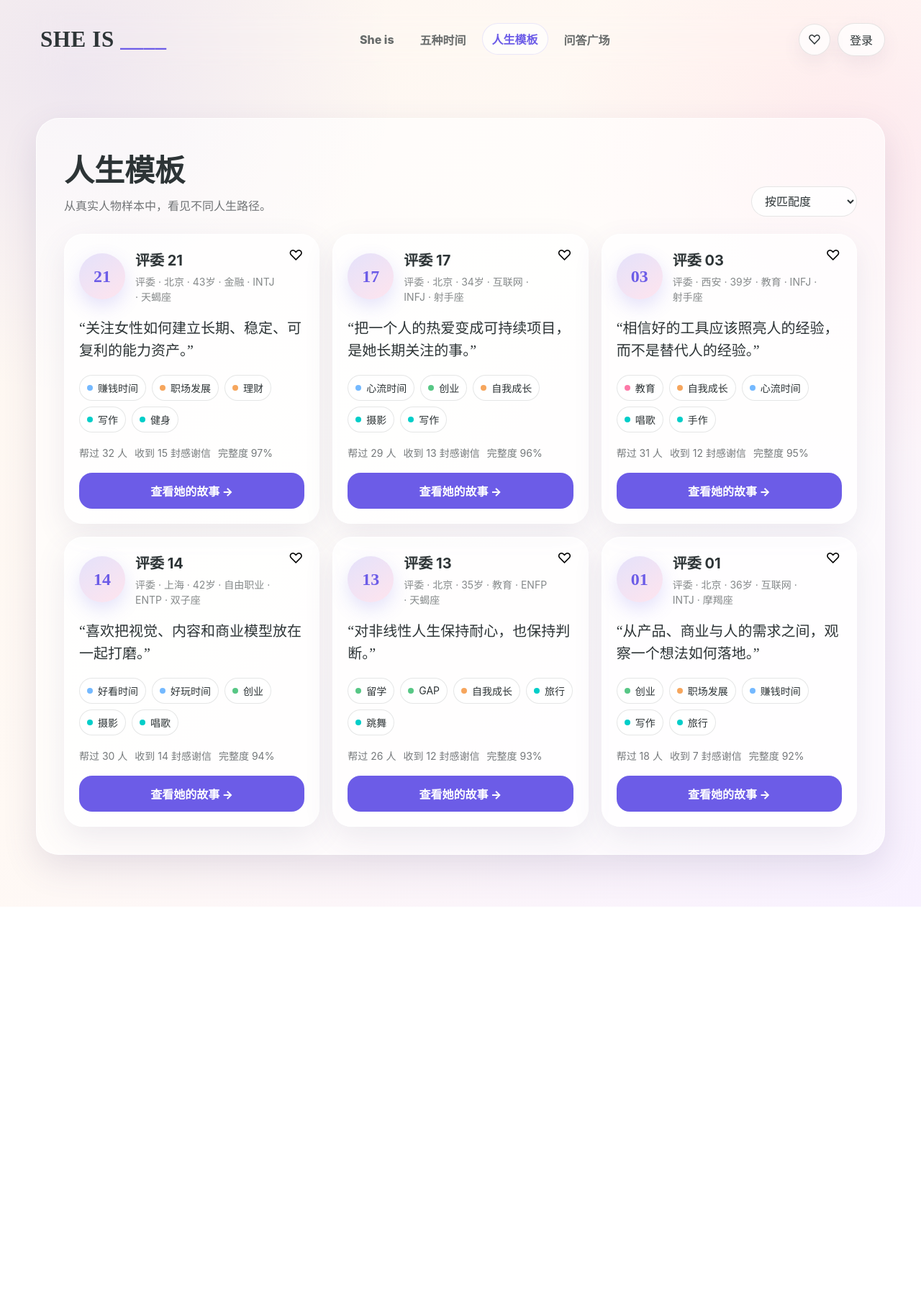
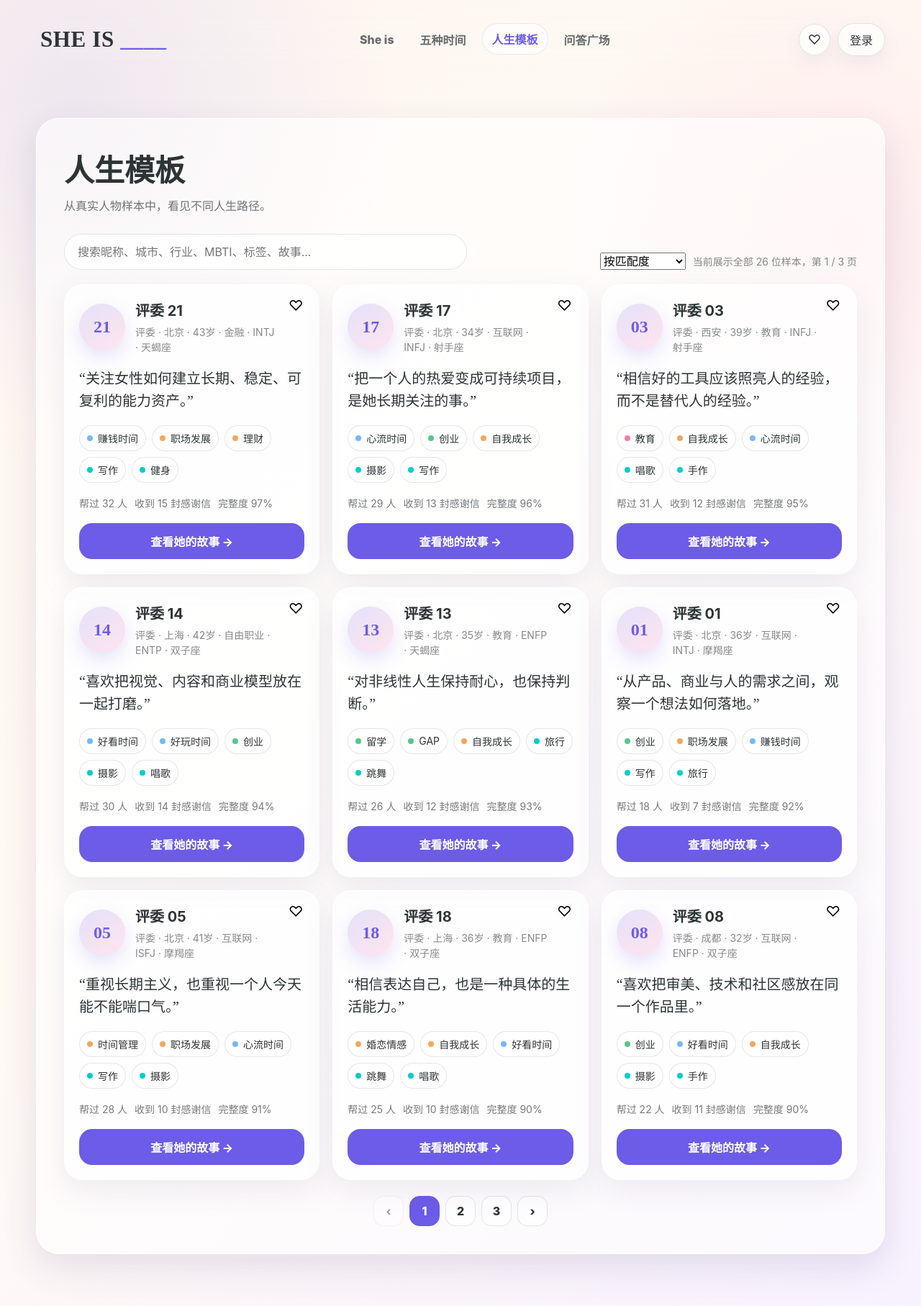
Before and after one commit to Hamiutto/she-can-do-anything, a Vue app: page /life-templates in a window 1280 px wide. Shown: the whole page at 72% size. Before the commit the page ends 1260 px from the top, so only its background shows below. Built offline with nearby package versions, Linux system fonts and the light colour scheme.

Commit message:
优化五种时间与人生模板展示交互

```diff
--- a/src/pages/FiveTimesPage.vue
+++ b/src/pages/FiveTimesPage.vue
@@ -1,36 +1,82 @@
 <script setup>
+import { computed, nextTick, ref, watch } from 'vue'
+import PersonDetail from '../components/PersonDetail.vue'
+import PersonGrid from '../components/PersonGrid.vue'
+import { people } from '../data/people'
+import { matchesTag, sortPeople } from '../utils/peopleFilters'
+
+const emit = defineEmits(['toast', 'ask-person'])
+const timeResultsRef = ref(null)
+const selectedTime = ref(null)
+const selectedPerson = ref(null)
+
 const times = [
   {
     title: '生存时间',
     short: '生存',
     en: 'Survival Time',
-    body: '为了生存而必须付出的时间，常由外部力量驱动，伴随被动感、约束感和不得不做的情绪体验。'
+    tag: '生存时间',
+    body: '为了生存而必须付出的时间，常由外部力量驱动，伴随被动感、约束感和不得不做的情绪体验。',
   },
   {
     title: '赚钱时间',
     short: '赚钱',
     en: 'Value Time',
-    body: '为创造价值而投入的时间，核心是提升竞争力、形成明确产出，并逐渐建立可回报的能力资产。'
+    tag: '赚钱时间',
+    body: '为了创造价值而投入的时间，核心是提升竞争力、形成明确产出，并逐渐建立可回报的能力资产。',
   },
   {
     title: '好看时间',
     short: '好看',
     en: 'Wellness Time',
-    body: '为维持和提升好看而投入的时间，包括外在修饰、身体状态、内在健康和生命力管理。'
+    tag: '好看时间',
+    body: '为了维持和提升好看而投入的时间，包括外在修饰、身体状态、内在健康和生命力管理。',
   },
   {
     title: '好玩时间',
     short: '好玩',
     en: 'Joy Time',
-    body: '为体验乐趣、探索新奇、获得放松而投入的时间，特点是自由、无功利目的，也能带来愉悦感。'
+    tag: '好玩时间',
+    body: '为了体验乐趣、探索新奇、获得放松而投入的时间，特点是自由、无功利目的，也能带来愉悦感。',
   },
   {
     title: '心流时间',
     short: '心流',
     en: 'Flow Time',
-    body: '为获得心流体验而投入的时间，通常高度专注、忘记时间流逝，投入感与成就感并存。'
-  }
+    tag: '心流时间',
+    body: '为了获得心流体验而投入的时间，通常高度专注、忘记时间流逝，投入感与成就感并存。',
+  },
 ]
+
+const selectedTimeInfo = computed(() => times.find((item) => item.tag === selectedTime.value) || null)
+
+const matchingPeople = computed(() => {
+  if (!selectedTime.value) return []
+  const filtered = people.filter((person) => matchesTag(person, selectedTime.value))
+  return sortPeople(filtered, 'match', selectedTime.value)
+})
+
+async function selectTime(time) {
+  selectedTime.value = time.tag
+  selectedPerson.value = null
+  await nextTick()
+  timeResultsRef.value?.scrollIntoView({ behavior: 'smooth', block: 'start' })
+}
+
+function clearTime() {
+  selectedTime.value = null
+  selectedPerson.value = null
+}
+
+async function openPerson(person) {
+  selectedPerson.value = person
+  await nextTick()
+  document.querySelector('.detail-view')?.scrollIntoView({ behavior: 'smooth', block: 'start' })
+}
+
+watch(selectedTime, () => {
+  selectedPerson.value = null
+})
 </script>
 
 <template>
@@ -38,15 +84,60 @@ const times = [
     <div class="page-card five-times-card">
       <span class="eyebrow">SHE IS ____</span>
       <h2>五种时间 收获复利人生</h2>
-      <p class="lead">把时间看成可以被感知、分配和复利的生命资产。这里先保留五种时间的定义雏形，后续会继续补充测试与人物样本推荐。</p>
+      <p class="lead">
+        把时间看成可以被感知、分配和复利的生命资产。先了解五种时间的定义，再往下看对应的人生样本。
+      </p>
+
       <div class="time-grid time-definition-grid">
-        <article v-for="time in times" :key="time.title" class="time-card time-definition-card">
+        <button
+          v-for="time in times"
+          :key="time.tag"
+          class="time-card time-definition-card time-definition-button"
+          :class="{ 'is-active': selectedTime === time.tag }"
+          type="button"
+          @click="selectTime(time)"
+        >
           <div class="time-icon">{{ time.short }}</div>
           <strong>{{ time.title }}</strong>
           <span>{{ time.en }}</span>
           <p>{{ time.body }}</p>
-        </article>
+        </button>
       </div>
     </div>
+
+    <section ref="timeResultsRef" class="page-card time-results">
+      <div class="section-title">
+        <div>
+          <h2>{{ selectedTimeInfo ? `${selectedTimeInfo.title} 的人生模板` : '选择一个时间' }}</h2>
+          <p>
+            {{
+              selectedTimeInfo
+                ? `当前展示 ${matchingPeople.length} 位带有「${selectedTimeInfo.tag}」标签的样本卡。`
+                : '点击上方时间卡片，页面会在这里展开对应样本。'
+            }}
+          </p>
+        </div>
+        <div class="filters">
+          <button v-if="selectedTime" class="soft-button" type="button" @click="clearTime">清除时间</button>
+        </div>
+      </div>
+
+      <PersonGrid
+        v-if="selectedTime"
+        :people="matchingPeople"
+        @open="openPerson"
+        @toast="emit('toast', $event)"
+      />
+
+      <div v-else class="empty-state is-visible">
+        点击上方任一时间卡片查看对应的人生模板。
+      </div>
+    </section>
+
+    <PersonDetail
+      :person="selectedPerson"
+      @back="selectedPerson = null"
+      @ask="emit('ask-person', $event)"
+    />
   </section>
 </template>
--- a/src/pages/LifeTemplatesPage.vue
+++ b/src/pages/LifeTemplatesPage.vue
@@ -4,39 +4,63 @@ import { useRoute } from 'vue-router'
 import PersonDetail from '../components/PersonDetail.vue'
 import PersonGrid from '../components/PersonGrid.vue'
 import { people } from '../data/people'
-import { matchesKeyword, matchesTag, sortPeople } from '../utils/peopleFilters'
+import { getSearchableText, sortPeople } from '../utils/peopleFilters'
 
 const emit = defineEmits(['toast', 'ask-person'])
 const route = useRoute()
 const selectedPerson = ref(null)
 const sortMode = ref('match')
+const currentPage = ref(1)
+const pageSize = 9
 
-const tag = computed(() => String(route.query.tag || '').trim())
-const tags = computed(() => String(route.query.tags || '').split(',').map((item) => item.trim()).filter(Boolean))
-const keyword = computed(() => String(route.query.keyword || '').trim())
-const queryLabel = computed(() => {
-  if (tags.value.length) return `当前搜索：${tags.value.join('、')}`
-  if (tag.value) return `当前搜索：${tag.value}`
-  if (keyword.value) return `当前搜索：${keyword.value}`
-  return ''
+const initialSearch = (() => {
+  const keyword = String(route.query.keyword || '').trim()
+  if (keyword) return keyword
+
+  const tag = String(route.query.tag || '').trim()
+  if (tag) return tag
+
+  const tags = String(route.query.tags || '')
+    .split(',')
+    .map((item) => item.trim())
+    .filter(Boolean)
+  return tags[0] || ''
+})()
+
+const searchTerm = ref(initialSearch)
+
+const filteredPeople = computed(() => {
+  const query = searchTerm.value.trim().toLowerCase()
+  let list = people
+
+  if (query) {
+    list = list.filter((person) => getSearchableText(person).includes(query))
+  }
+
+  return sortPeople(list, sortMode.value, query)
 })
 
-const filteredPeople = computed(() => {
-  let list = people
-  if (tags.value.length) list = list.filter((person) => tags.value.some((item) => matchesTag(person, item)))
-  if (tag.value) list = list.filter((person) => matchesTag(person, tag.value))
-  if (keyword.value) list = list.filter((person) => matchesKeyword(person, keyword.value))
-  if (tags.value.length && sortMode.value === 'match') {
-    return list
-      .map((person) => ({
-        ...person,
-        score: tags.value.filter((item) => matchesTag(person, item)).length
-      }))
-      .sort((a, b) => b.score - a.score || b.completeness - a.completeness)
-      .slice(0, 6)
+const totalPages = computed(() => Math.max(1, Math.ceil(filteredPeople.value.length / pageSize)))
+
+const safePage = computed(() => Math.min(currentPage.value, totalPages.value))
+
+const paginatedPeople = computed(() => {
+  const start = (safePage.value - 1) * pageSize
+  return filteredPeople.value.slice(start, start + pageSize)
+})
+
+const summaryText = computed(() => {
+  const count = filteredPeople.value.length
+  const query = searchTerm.value.trim()
+  if (query) {
+    return `找到 ${count} 位样本，第 ${safePage.value} / ${totalPages.value} 页`
   }
-  return sortPeople(list, sortMode.value, tag.value || keyword.value || tags.value[0] || '').slice(0, 6)
+  return `当前展示全部 ${count} 位样本，第 ${safePage.value} / ${totalPages.value} 页`
 })
+
+function clearSearch() {
+  searchTerm.value = ''
+}
 
 async function openPerson(person) {
   selectedPerson.value = person
@@ -44,35 +68,95 @@ async function openPerson(person) {
   document.querySelector('.detail-view')?.scrollIntoView({ behavior: 'smooth', block: 'start' })
 }
 
-watch(() => route.fullPath, () => {
+function goPage(page) {
+  currentPage.value = Math.max(1, Math.min(page, totalPages.value))
+}
+
+watch([searchTerm, sortMode], () => {
+  currentPage.value = 1
   selectedPerson.value = null
+})
+
+watch(currentPage, () => {
+  selectedPerson.value = null
+})
+
+watch(filteredPeople, () => {
+  if (currentPage.value > totalPages.value) {
+    currentPage.value = totalPages.value
+  }
 })
 </script>
 
 <template>
   <section class="page-section section is-active">
-    <div class="page-card">
-      <div class="section-title">
+    <div class="page-card template-page-card">
+      <div class="section-title template-title">
         <div>
           <h2>人生模板</h2>
           <p>从真实人物样本中，看见不同人生路径。</p>
         </div>
-        <div class="filters">
+      </div>
+
+      <div class="template-toolbar">
+        <form class="template-search" @submit.prevent="currentPage = 1">
+          <input
+            v-model="searchTerm"
+            type="search"
+            placeholder="搜索昵称、城市、行业、MBTI、标签、故事..."
+            aria-label="搜索人生模板"
+          >
+          <button
+            v-if="searchTerm"
+            class="template-search-clear"
+            type="button"
+            aria-label="清空搜索"
+            @click="clearSearch"
+          >
+            ×
+          </button>
+        </form>
+
+        <div class="template-toolbar-actions">
           <select v-model="sortMode" aria-label="排序方式">
             <option value="match">按匹配度</option>
             <option value="complete">按资料完整度</option>
             <option value="helped">按帮助人数</option>
           </select>
+          <div class="template-summary">{{ summaryText }}</div>
         </div>
       </div>
-      <div class="query-banner" :class="{ 'is-visible': queryLabel }">{{ queryLabel }}</div>
-      <PersonGrid :people="filteredPeople" @open="openPerson" @toast="emit('toast', $event)" />
-      <div class="empty-state" :class="{ 'is-visible': !filteredPeople.length }">暂时没有匹配样本，先看看其他真实的她。</div>
+
+      <PersonGrid :people="paginatedPeople" @open="openPerson" @toast="emit('toast', $event)" />
+
+      <div v-if="!filteredPeople.length" class="empty-state is-visible">
+        暂时没有匹配样本，换个关键词试试。
+      </div>
+
+      <div v-else-if="totalPages > 1" class="pagination">
+        <button class="pagination-step" type="button" :disabled="safePage === 1" @click="goPage(safePage - 1)">
+          ‹
+        </button>
+        <button
+          v-for="page in totalPages"
+          :key="page"
+          class="pagination-button"
+          :class="{ 'is-active': safePage === page }"
+          type="button"
+          @click="goPage(page)"
+        >
+          {{ page }}
+        </button>
+        <button class="pagination-step" type="button" :disabled="safePage === totalPages" @click="goPage(safePage + 1)">
+          ›
+        </button>
+      </div>
     </div>
+
+    <PersonDetail
+      :person="selectedPerson"
+      @back="selectedPerson = null"
+      @ask="emit('ask-person', $event)"
+    />
   </section>
-  <PersonDetail
-    :person="selectedPerson"
-    @back="selectedPerson = null"
-    @ask="emit('ask-person', $event)"
-  />
 </template>
--- a/src/styles.css
+++ b/src/styles.css
@@ -1029,9 +1029,24 @@ h1 .accent,
   transition: transform .22s ease, box-shadow .22s ease;
 }
 
+.time-definition-button {
+  width: 100%;
+  appearance: none;
+  text-align: left;
+  cursor: pointer;
+  font: inherit;
+  color: inherit;
+}
+
 .time-definition-card:hover {
   transform: translateY(-6px);
   box-shadow: var(--soft-shadow);
+}
+
+.time-definition-card.is-active {
+  transform: translateY(-6px);
+  box-shadow: var(--soft-shadow);
+  border-color: color-mix(in srgb, var(--time-color) 42%, white);
 }
 
 .time-definition-card:nth-child(1) { --time-color: var(--green); }
@@ -1083,6 +1098,109 @@ h1 .accent,
 }
 
 .query-banner.is-visible { display: block; }
+
+.time-results {
+  margin-top: 22px;
+  scroll-margin-top: 108px;
+}
+
+.template-toolbar {
+  display: flex;
+  flex-wrap: wrap;
+  gap: 14px;
+  align-items: flex-end;
+  justify-content: space-between;
+  margin: 22px 0 20px;
+}
+
+.template-search {
+  position: relative;
+  flex: 1 1 420px;
+  max-width: 560px;
+}
+
+.template-search input {
+  width: 100%;
+  border: 1px solid var(--line);
+  border-radius: 999px;
+  background: rgba(255, 255, 255, .82);
+  padding: 14px 46px 14px 18px;
+  outline: none;
+  box-shadow: inset 0 1px 0 rgba(255, 255, 255, .8);
+}
+
+.template-search input:focus {
+  border-color: rgba(108, 92, 231, .48);
+  box-shadow: 0 0 0 4px rgba(108, 92, 231, .10);
+}
+
+.template-search-clear {
+  position: absolute;
+  right: 12px;
+  top: 50%;
+  width: 30px;
+  height: 30px;
+  border: 0;
+  border-radius: 50%;
+  background: rgba(108, 92, 231, .10);
+  color: var(--lavender);
+  transform: translateY(-50%);
+  font-size: 20px;
+  line-height: 1;
+}
+
+.template-toolbar-actions {
+  display: flex;
+  flex: 0 1 auto;
+  align-items: center;
+  gap: 10px;
+  flex-wrap: wrap;
+}
+
+.template-summary {
+  color: rgba(45, 52, 54, .58);
+  font-size: 14px;
+  white-space: nowrap;
+}
+
+.pagination {
+  display: flex;
+  flex-wrap: wrap;
+  justify-content: center;
+  gap: 8px;
+  margin-top: 22px;
+}
+
+.pagination-button,
+.pagination-step {
+  min-width: 42px;
+  height: 42px;
+  border: 1px solid var(--line);
+  border-radius: 14px;
+  background: rgba(255, 255, 255, .78);
+  color: var(--ink);
+  font-weight: 800;
+  transition: transform .2s ease, background .2s ease, border-color .2s ease;
+}
+
+.pagination-button:hover,
+.pagination-step:hover {
+  transform: translateY(-1px);
+  border-color: rgba(108, 92, 231, .24);
+  background: rgba(255, 255, 255, .92);
+}
+
+.pagination-button.is-active {
+  background: var(--lavender);
+  border-color: var(--lavender);
+  color: #fff;
+}
+
+.pagination-step:disabled {
+  opacity: .45;
+  cursor: not-allowed;
+  transform: none;
+}
 
 .modal-backdrop {
   position: fixed;
@@ -1506,5 +1624,11 @@ h1 .accent,
   .people-grid,
   .time-grid,
   .qa-grid { grid-template-columns: 1fr; }
+  .template-toolbar { align-items: stretch; }
+  .template-search { flex-basis: 100%; max-width: none; }
+  .template-toolbar-actions { width: 100%; justify-content: space-between; }
+  .template-summary { white-space: normal; }
+  .pagination-button,
+  .pagination-step { min-width: 38px; height: 38px; border-radius: 12px; }
   .toast { max-width: calc(100vw - 24px); white-space: normal; text-align: center; }
 }
```
